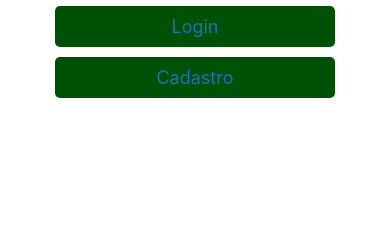
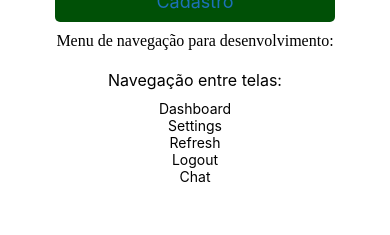
Before and after one commit to cintra444/fruttyoogApp, a React Native app: screen /Home in a window 390 px wide. Shown: the part 472-707 px from the top of the page. Built offline with nearby package versions, Linux system fonts and the light colour scheme.

Commit message:
criação do menu para nagevar entre telas

```diff
--- a/src/screens/Home/home.tsx
+++ b/src/screens/Home/home.tsx
@@ -7,6 +7,15 @@ import { Container, Logo, WelcomeText, QuestionText, Button, ButtonText } from '
     const Home: React.FC = () => {
         const navigation = useNavigation<NavigationProp<RootStackParamList>>();
 
+        //apenas para navegação entre telas para desenvolvimento
+
+        const screens: (keyof RootStackParamList)[] = [
+            'Dashboard',
+            'Settings',
+            'Refresh',
+            'Logout',
+            'Chat',
+        ];
     return (
         <Container>
       <Logo source={require('../../assets/logo.png')} />
@@ -20,7 +29,16 @@ import { Container, Logo, WelcomeText, QuestionText, Button, ButtonText } from '
       <Button onPress={() => navigation.navigate('Register')}>
         <ButtonText>Cadastro</ButtonText>
       </Button>
+      Menu de navegação para desenvolvimento:
+      <Text style={{ marginTop: 20, fontSize: 16 }}>Navegação entre telas:</Text>
+      <View style={{ height: 10 }} />
+      {screens.map((screen) => (
+        <TouchableOpacity key={screen} onPress={() => navigation.navigate(screen)}>
+          <Text>{screen}</Text>
+        </TouchableOpacity>
+      ))}
     </Container>
+
     );
 };
 
```
Also changed, not shown: 1 other file (tests, documents, lock files or other folders).
